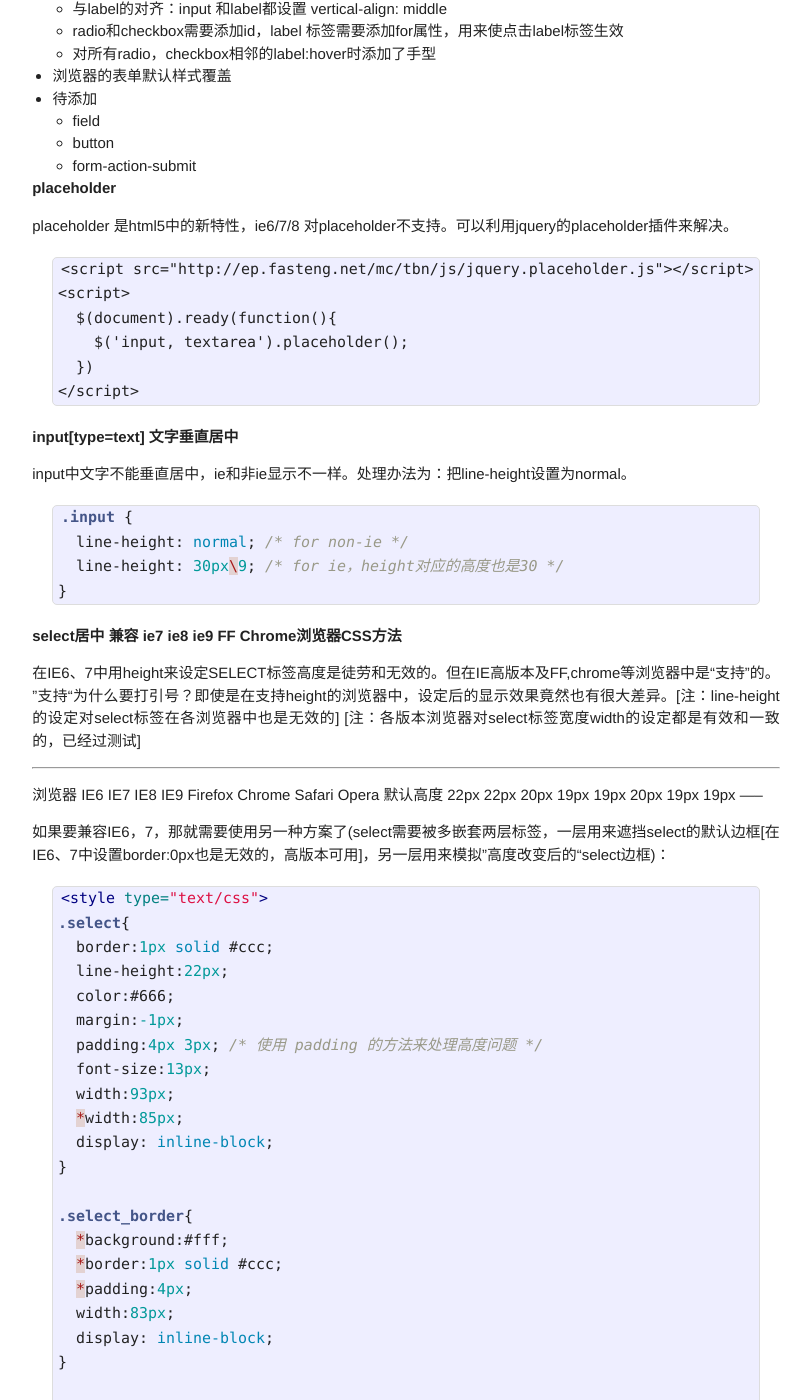
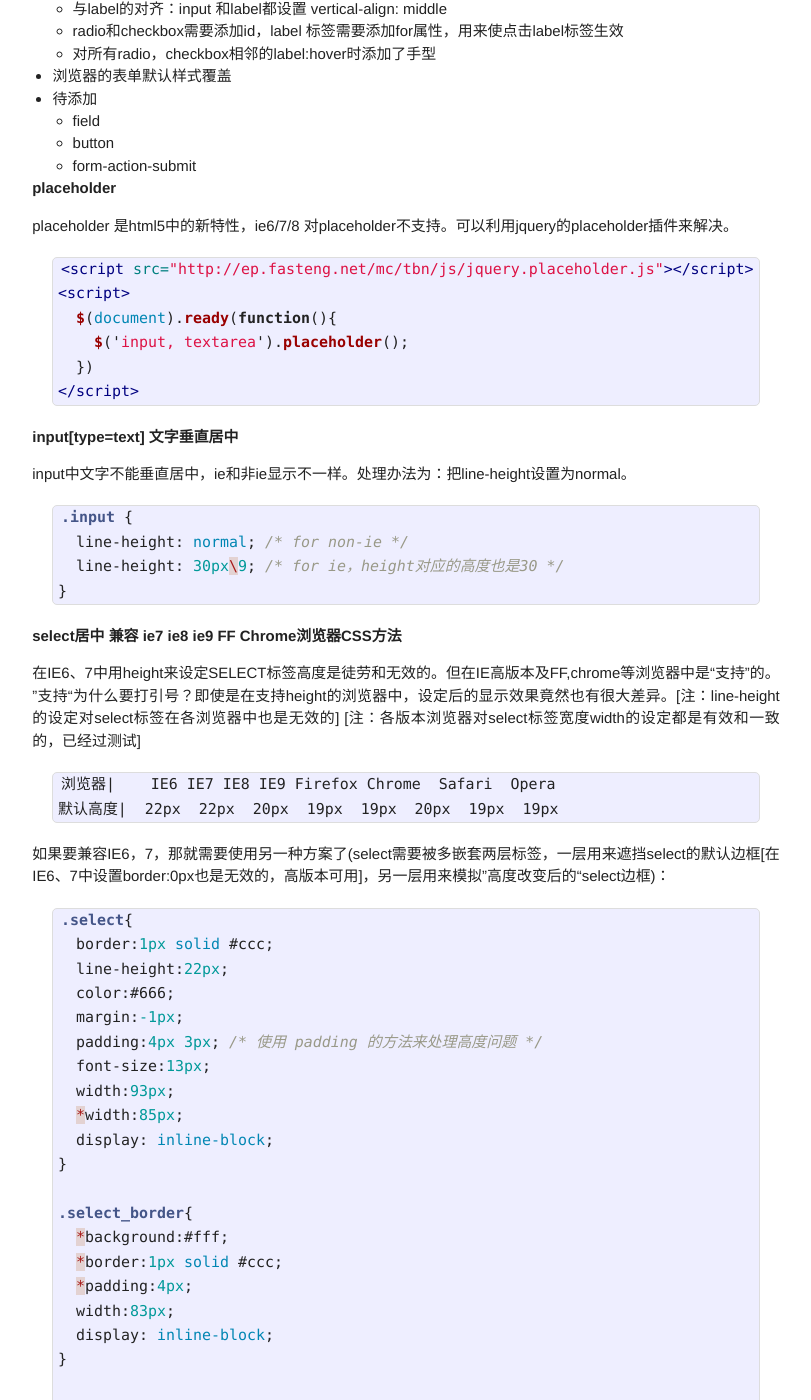
Before and after one commit to callblueday/blog, a Jekyll site: the page built from _posts/2014-05-27-css-form.md, in a window 1280 px wide and 1400 px high, scrolled down 458 px. Shown: the whole window, without its empty margins (234-1045 px from the left). Built offline with Jekyll 4.4.1, drawn with Linux system fonts in a browser that asks for light colours; Markdown is read by kramdown in place of the engine named in the settings.

Commit message:
update css form

````diff
--- a/_posts/2014-05-27-css-form.md
+++ b/_posts/2014-05-27-css-form.md
@@ -5,7 +5,7 @@
 categories: code
 ---
 
-本文是 Css 浏览器兼容系列第一篇“表单”，后面的文章会逐步介绍html中常用的各种标签在前端开发中的兼容应用，以实用为主，作为对前端学习的一个小结，同时能整理出一套对前端学习有较为全面认识的思路，并产出一份兼容通用的基本样式库[Litec.css]()。
+本文是 Css 浏览器兼容系列第一篇“表单”，后面的文章会逐步介绍html中常用的各种标签在前端开发中的兼容应用，以实用为主，作为对前端学习的一个小结，同时能整理出一套对前端学习有较为全面认识的思路，并产出一份兼容通用的基本样式库[Litec.css](../css/litec.css)。
 
 使用form时，需要考虑的的兼容问题如下：
 -------------------------------------
@@ -30,7 +30,8 @@
 placeholder
 -----------
 placeholder 是html5中的新特性，ie6/7/8 对placeholder不支持。可以利用jquery的placeholder插件来解决。
-```
+
+```html
 <script src="http://ep.fasteng.net/mc/tbn/js/jquery.placeholder.js"></script>
 <script>
   $(document).ready(function(){
@@ -56,14 +57,15 @@
 ”支持“为什么要打引号？即使是在支持height的浏览器中，设定后的显示效果竟然也有很大差异。[注：line-height的设定对select标签在各浏览器中也是无效的]
 [注：各版本浏览器对select标签宽度width的设定都是有效和一致的，已经过测试]
 
------
-浏览器    IE6 IE7 IE8 IE9 Firefox Chrome  Safari  Opera
-默认高度  22px  22px  20px  19px  19px  20px  19px  19px
------
+
+```
+浏览器|    IE6 IE7 IE8 IE9 Firefox Chrome  Safari  Opera
+默认高度|  22px  22px  20px  19px  19px  20px  19px  19px
+```
 
 如果要兼容IE6，7，那就需要使用另一种方案了(select需要被多嵌套两层标签，一层用来遮挡select的默认边框[在IE6、7中设置border:0px也是无效的，高版本可用]，另一层用来模拟”高度改变后的“select边框)：
-```html
-<style type="text/css">
+
+```css
 .select{
   border:1px solid #ccc;
   line-height:22px;
@@ -92,8 +94,9 @@
   *overflow:hidden;
   *background:#fff;
 }
-</style>
+```
 
+```html
 <span class="select_border">
   <span class="container">
     <select name="" class="select">
@@ -124,7 +127,7 @@
 
 form中的radio、checkbox与label对齐
 ------------------------------------
-form-checkbox.html
+[form-checkbox.html](../demo/form-checkbox.html)
 
 
 chrome 去掉 input 的默认背景
````
